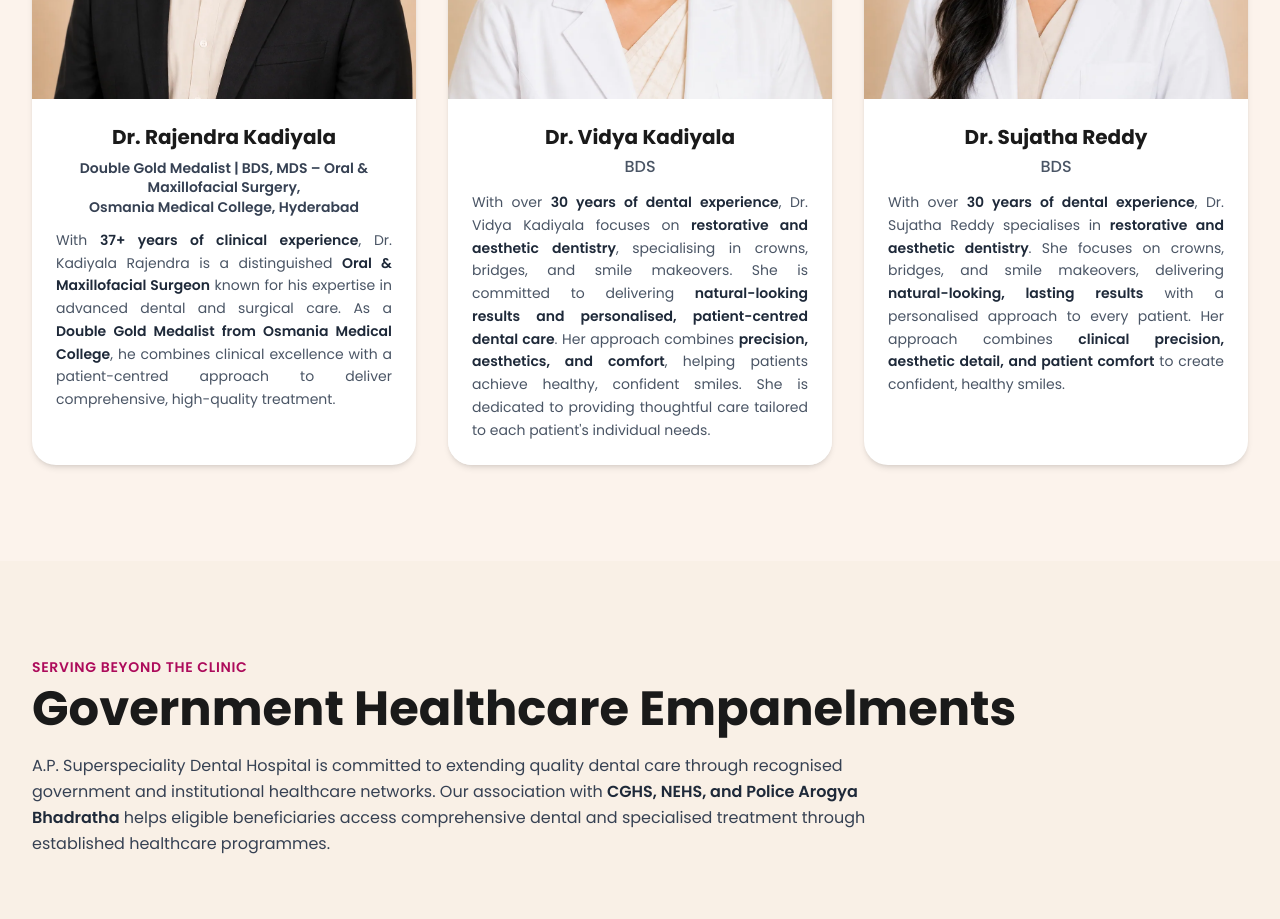
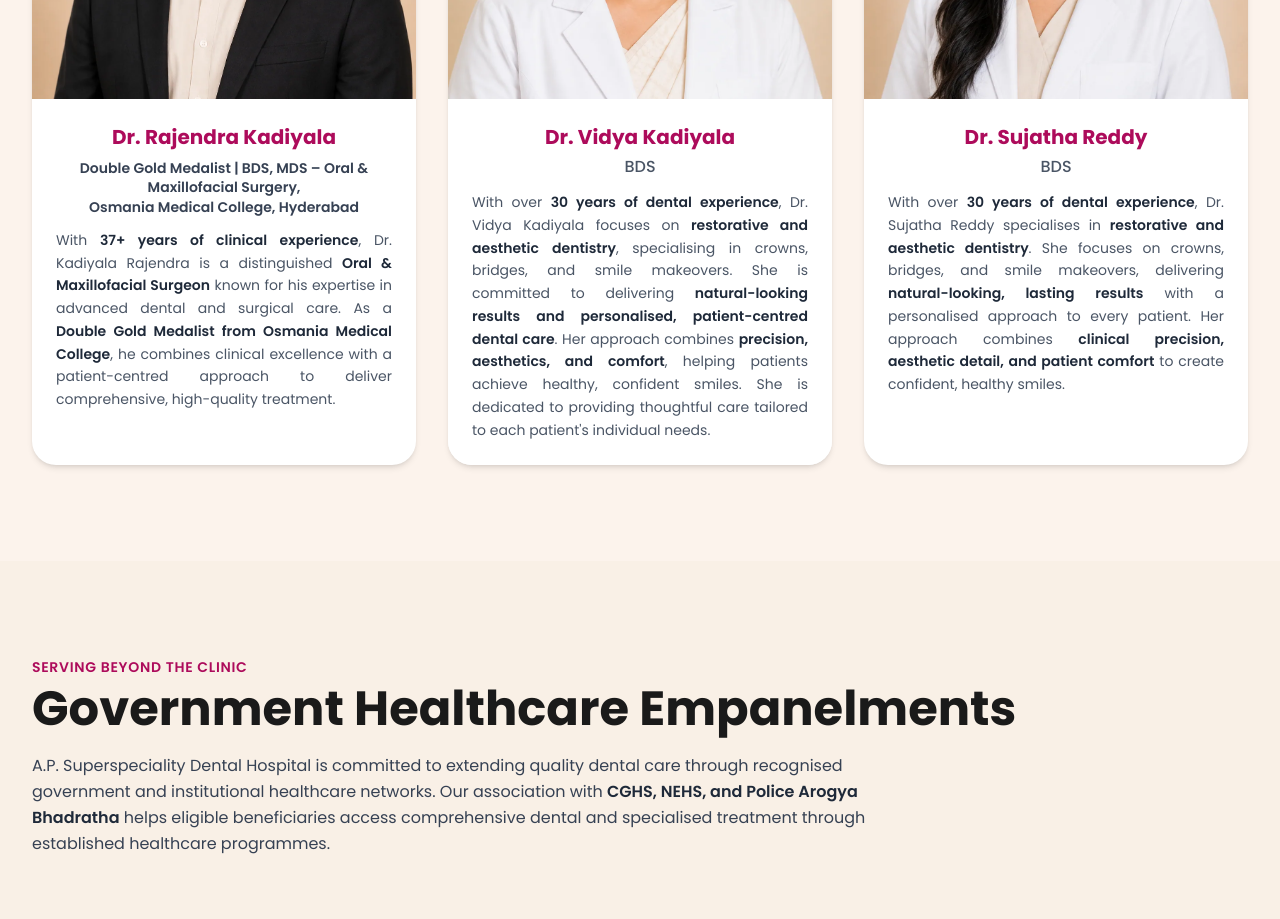
Before and after one commit to oroglee-solutions/apsuperspecialitydentalhospital, a website: page index.html in a window 1280 px wide. Shown: the part 1780-2699 px from the top of the page. Drawn offline with Linux system fonts and the light colour scheme.

Commit message:
Doctor name color changed

```diff
--- a/index.html
+++ b/index.html
@@ -394,7 +394,7 @@
           </div>
           <!-- Info Container with White Background -->
           <div class="p-6 text-center" style="background-color: #ffffff;">
-            <h3 class="text-xl font-bold" style="color: #1a1a1a;">Dr. Rajendra Kadiyala</h3>
+            <h3 class="text-xl font-bold" style="color: #ad0b5b;">Dr. Rajendra Kadiyala</h3>
             <p class="text-sm text-gray-700 font-semibold mt-2 leading-snug">
               Double Gold Medalist | BDS, MDS – Oral &amp; Maxillofacial Surgery,<br>Osmania Medical College, Hyderabad
             </p>
@@ -420,7 +420,7 @@
           <!-- Info Container with White Background -->
           <div class="p-6 text-center" style="background-color: #ffffff;">
 
-            <h3 class="text-xl font-bold" style="color: #1a1a1a;">Dr. Vidya Kadiyala</h3>
+            <h3 class="text-xl font-bold" style="color: #ad0b5b;">Dr. Vidya Kadiyala</h3>
             <p class="text-gray-600 font-medium mt-1">BDS</p>
             <p class="text-sm text-gray-600 leading-relaxed mt-3 text-justify">
               With over <strong class="font-semibold text-gray-800">30 years of dental experience</strong>, Dr. Vidya Kadiyala focuses on <strong class="font-semibold text-gray-800">restorative and aesthetic dentistry</strong>, specialising in crowns, bridges, and smile makeovers. She is committed to delivering <strong class="font-semibold text-gray-800">natural-looking results and personalised, patient-centred dental care</strong>. Her approach combines <strong class="font-semibold text-gray-800">precision, aesthetics, and comfort</strong>, helping patients achieve healthy, confident smiles. She is dedicated to providing thoughtful care tailored to each patient&#39;s individual needs.
@@ -443,7 +443,7 @@
           </div>
           <!-- Info Container with White Background -->
           <div class="p-6 text-center" style="background-color: #ffffff;">
-            <h3 class="text-xl font-bold" style="color: #1a1a1a;">Dr. Sujatha Reddy</h3>
+            <h3 class="text-xl font-bold" style="color: #ad0b5b;">Dr. Sujatha Reddy</h3>
             <p class="text-gray-600 font-medium mt-1">BDS</p>
             <p class="text-sm text-gray-600 leading-relaxed mt-3 text-justify">
               With over <strong class="font-semibold text-gray-800">30 years of dental experience</strong>, Dr. Sujatha Reddy specialises in <strong class="font-semibold text-gray-800">restorative and aesthetic dentistry</strong>. She focuses on crowns, bridges, and smile makeovers, delivering <strong class="font-semibold text-gray-800">natural-looking, lasting results</strong> with a personalised approach to every patient. Her approach combines <strong class="font-semibold text-gray-800">clinical precision, aesthetic detail, and patient comfort</strong> to create confident, healthy smiles.
@@ -744,7 +744,7 @@
       <div class="service-card service-extra hidden rounded-2xl overflow-hidden shadow-md hover:shadow-xl transition hover:-translate-y-2" style="background-color: #ffffff;">
         <div class="service-photo-frame w-full overflow-hidden" style="background-color: #e8ddd5;">
           <img
-            src="./assets/Wisdom-tooth-extraction.webp"
+            src="./assets/wisdom-tooth-extraction.webp"
             alt="Wisdom Tooth Removal - Safe and painless extraction with expert surgical care"
             class="w-full h-full object-cover hover:scale-105 transition duration-300"
             width="250"
```
